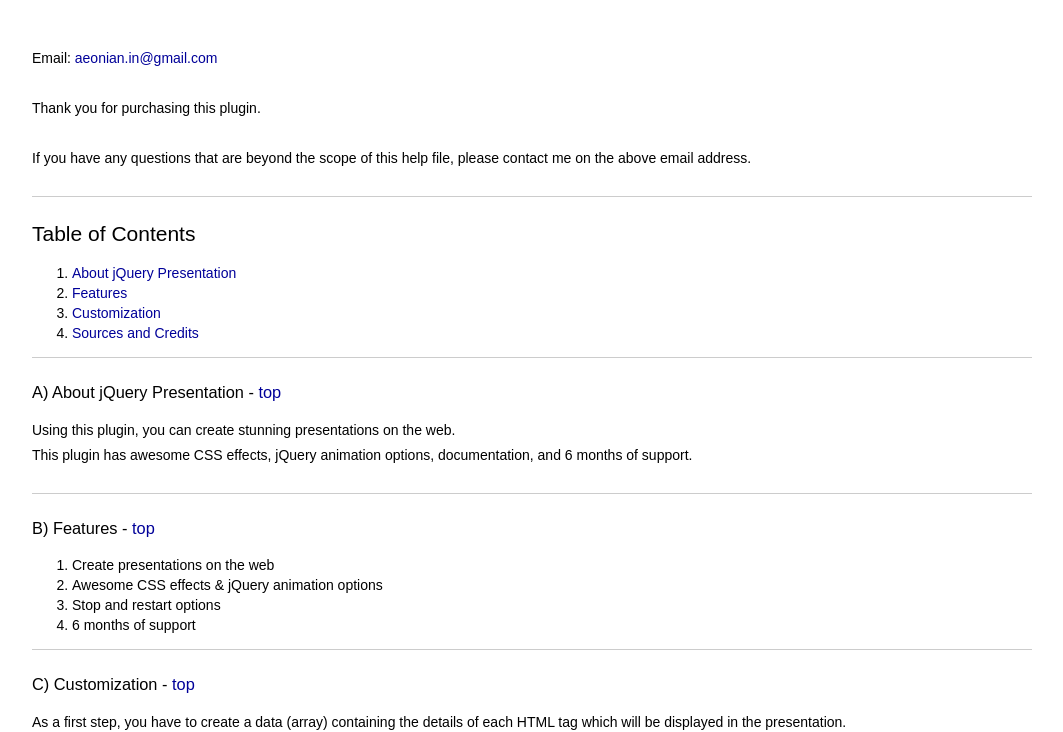
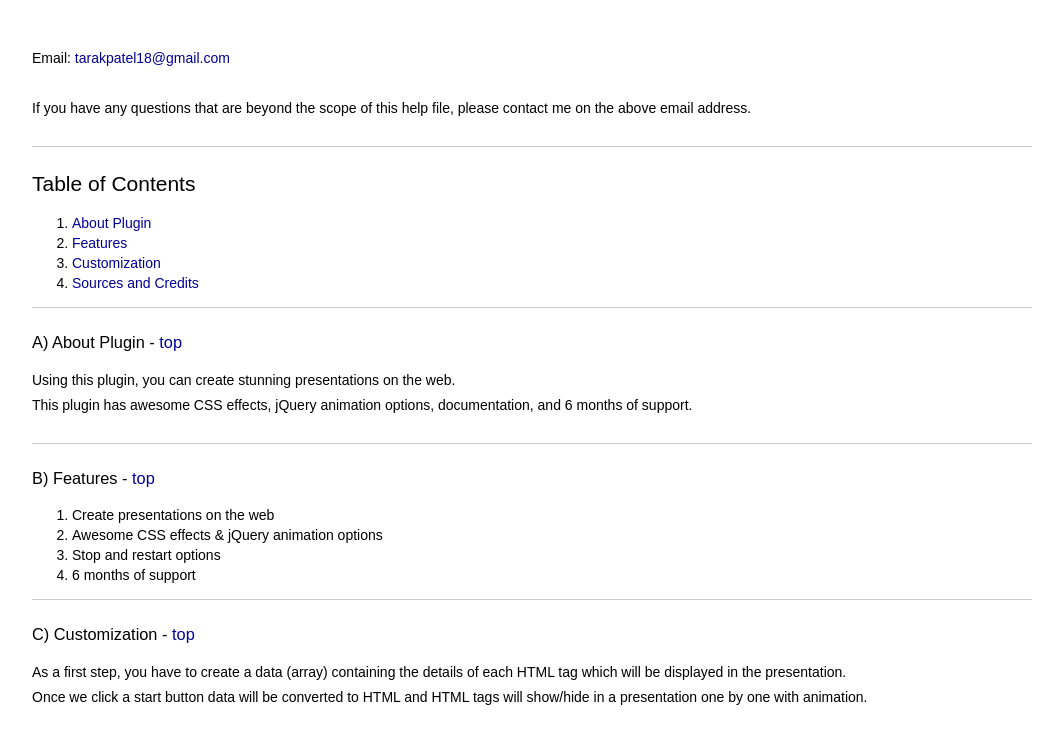
Before and after one commit to tarakpatel18/jQueryPresentation, a plain HTML site: page documentation/index.html in a window 1280 px wide. Shown: the part 54-786 px from the top of the page, without its empty margins (108-1171 px from the left). Drawn offline with Linux system fonts and the light colour scheme.

Commit message:
update Documentation

```diff
--- a/documentation/index.html
+++ b/documentation/index.html
@@ -10,19 +10,18 @@
     <div class="container">
         <h1 class="center">jQuery Presentation</h1>
         <br>
-        <p>Email: <a href="mailto:aeonian.in@gmail.com">aeonian.in@gmail.com</a></p>
-        <p>Thank you for purchasing this plugin.</p>
+        <p>Email: <a href="mailto:tarakpatel18@gmail.com">tarakpatel18@gmail.com</a></p>
         <p>If you have any questions that are beyond the scope of this help file, please contact me on the above email address.</p>
         <hr>
         <h2 id="toc">Table of Contents</h2>
         <ol>
-            <li><a href="#aboutplugin">About jQuery Presentation</a></li>
+            <li><a href="#aboutplugin">About Plugin</a></li>
             <li><a href="#features">Features</a></li>
             <li><a href="#customization">Customization</a></li>
             <li><a href="#credits">Sources and Credits</a></li>
         </ol>
         <hr>
-        <h3 id="aboutplugin">A) About jQuery Presentation - <a href="#toc">top</a></h3>
+        <h3 id="aboutplugin">A) About Plugin - <a href="#toc">top</a></h3>
         <p>
             Using this plugin, you can create stunning presentations on the web.<br>
             This plugin has awesome CSS effects, jQuery animation options, documentation, and 6 months of support.
@@ -172,8 +171,7 @@
             <li>Google Search and Google Translate</li>
         </ol>
         <hr>
-        <p>Once again, thank you so much for purchasing jQuery Presentation. As I said at the beginning, I'd be glad to
-            help you if you have any questions relating to this plugin. I'll do my best to assist.</p>
+        <p>As I said at the beginning, I'd be glad to help you if you have any questions relating to this plugin. I'll do my best to assist.</p>
         <p>Thank you</p>
     </div>
 </body>
```
